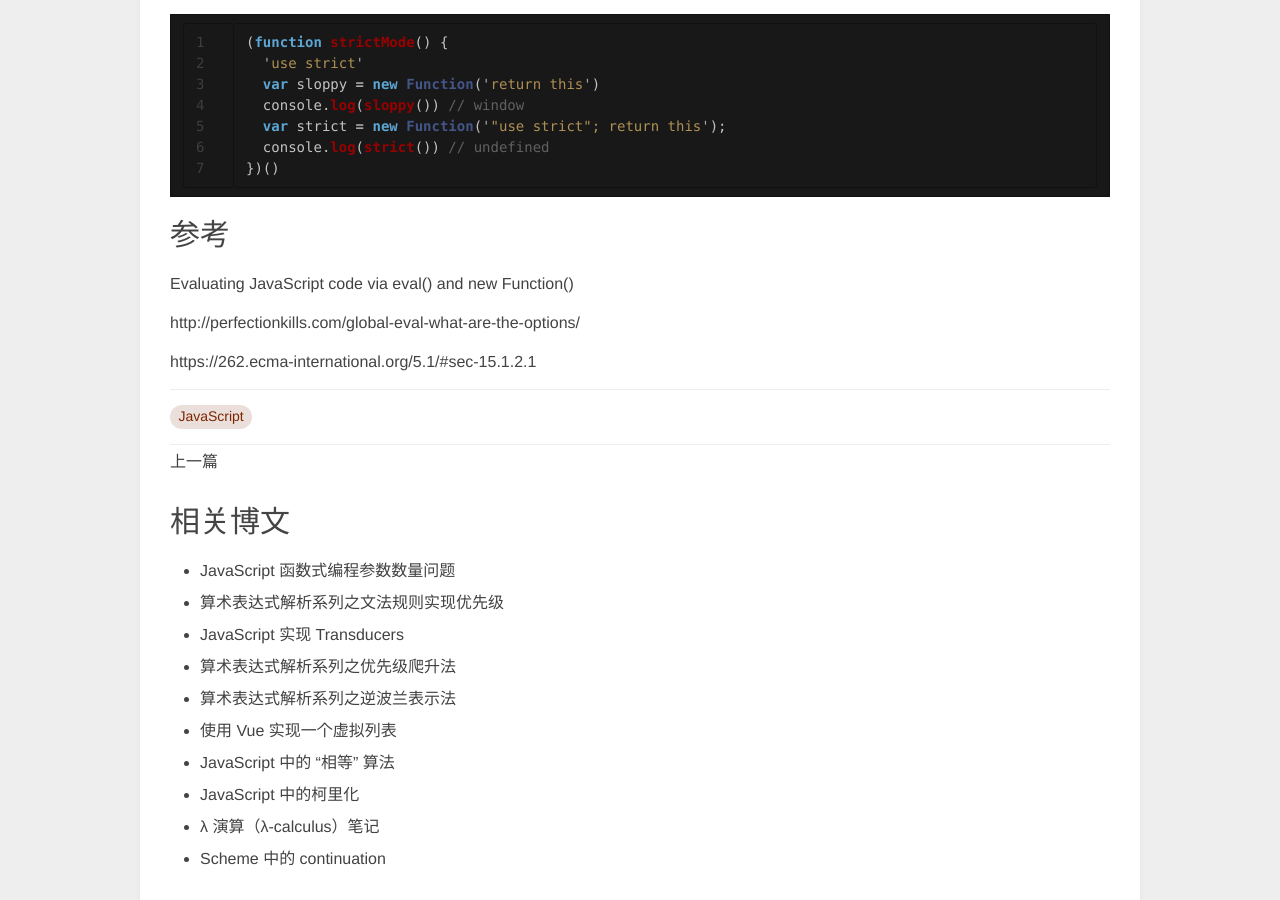
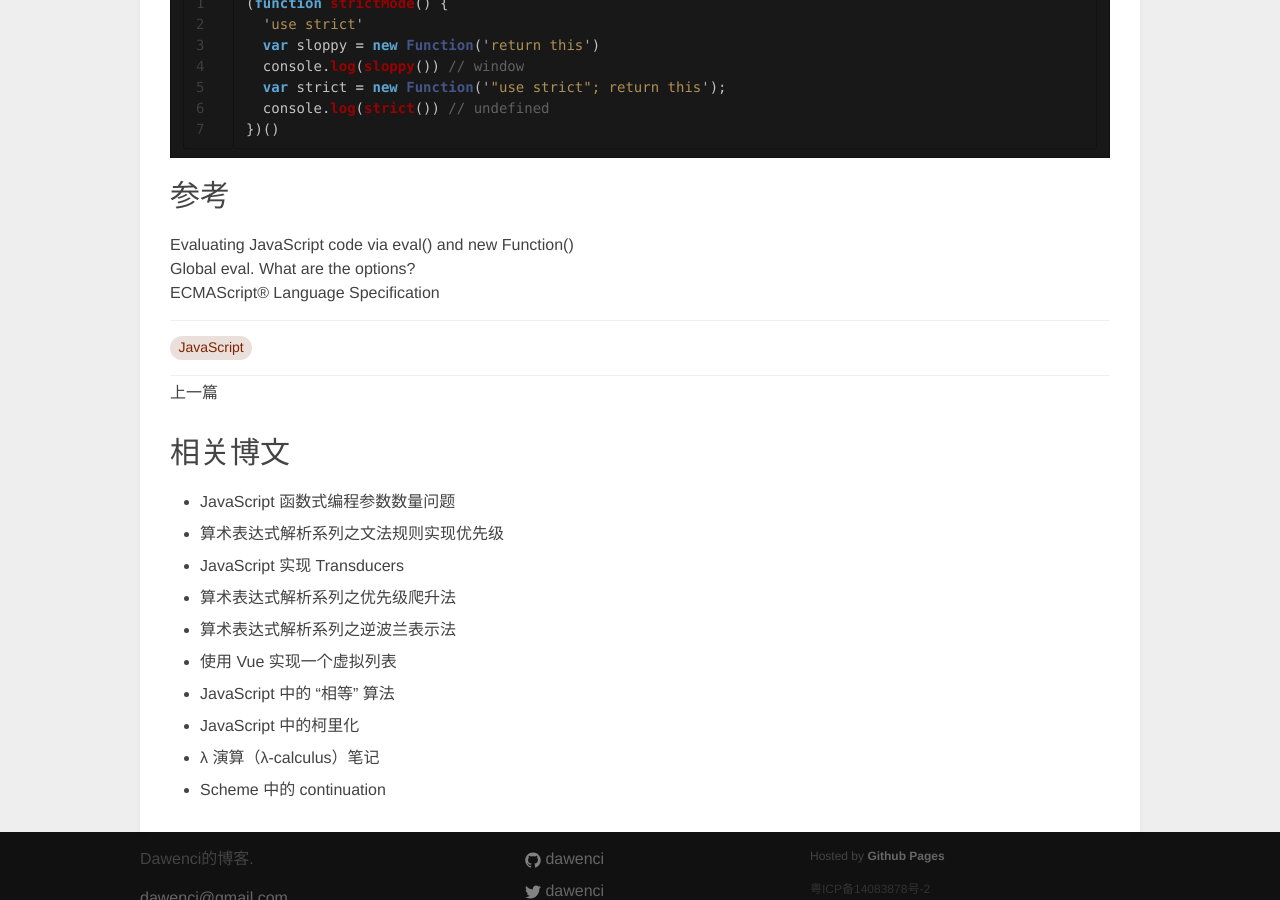
Before and after one commit to dawenci/dawenci.github.io, a Jekyll site: the page built from _posts/2021-04-21-javascript-eval.md, in a window 1280 px wide and 900 px high, scrolled down 2788 px. Built offline with Jekyll 4.4.1, drawn with Linux system fonts in a browser that asks for light colours; a style sheet for code colours, icons or effects is not loaded.

Commit message:
Update 2021-04-21-javascript-eval.md

````diff
--- a/_posts/2021-04-21-javascript-eval.md
+++ b/_posts/2021-04-21-javascript-eval.md
@@ -18,7 +18,6 @@ eval('{ foo: 123 }') // 123，代码块
 eval('({ foo: 123 })') // { foo: 123 }，对象字面量
 ```
 
-###
 
 ### 严格模式
 
@@ -156,7 +155,5 @@ var foo = 'global'
 ## 参考
 
 [Evaluating JavaScript code via eval() and new Function()](https://2ality.com/2014/01/eval.html)
-
-http://perfectionkills.com/global-eval-what-are-the-options/
-
-https://262.ecma-international.org/5.1/#sec-15.1.2.1
+[Global eval. What are the options?](http://perfectionkills.com/global-eval-what-are-the-options/)
+[ECMAScript® Language Specification](https://262.ecma-international.org/5.1/#sec-15.1.2.1)
````
